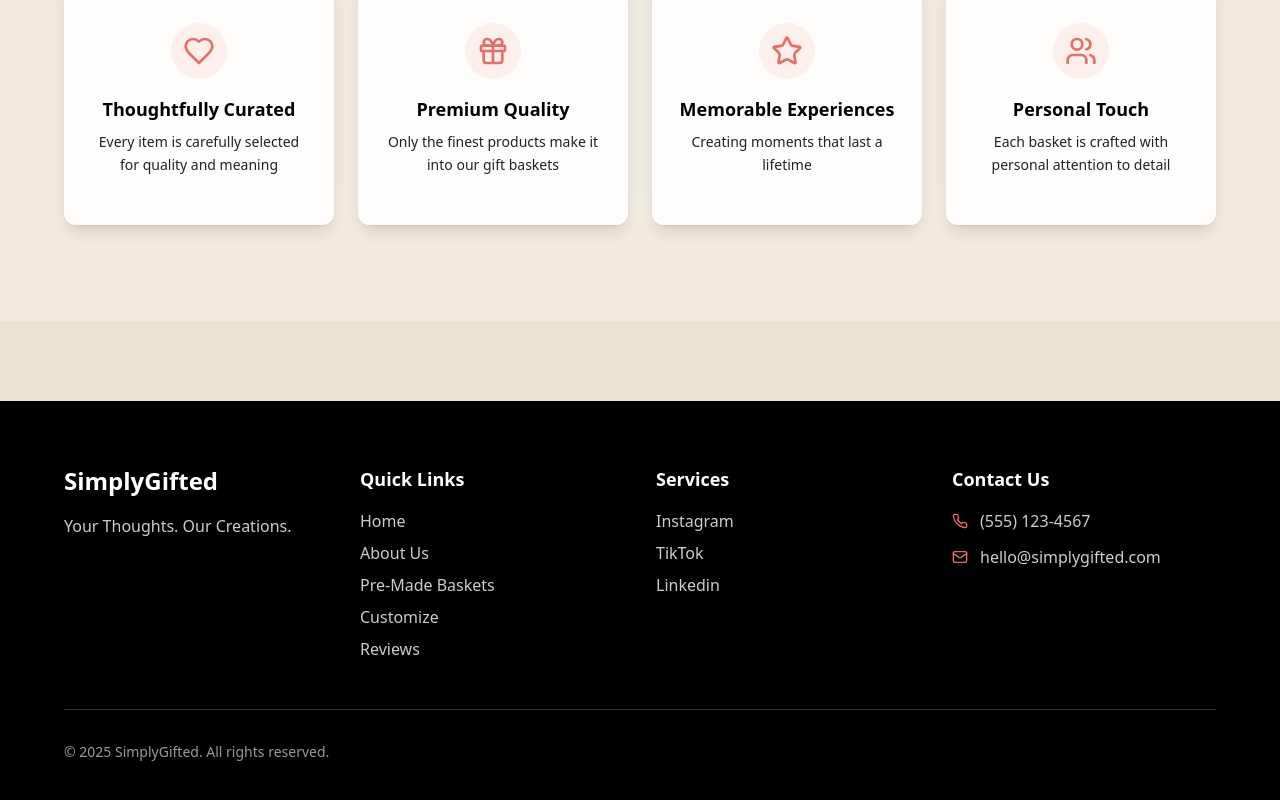
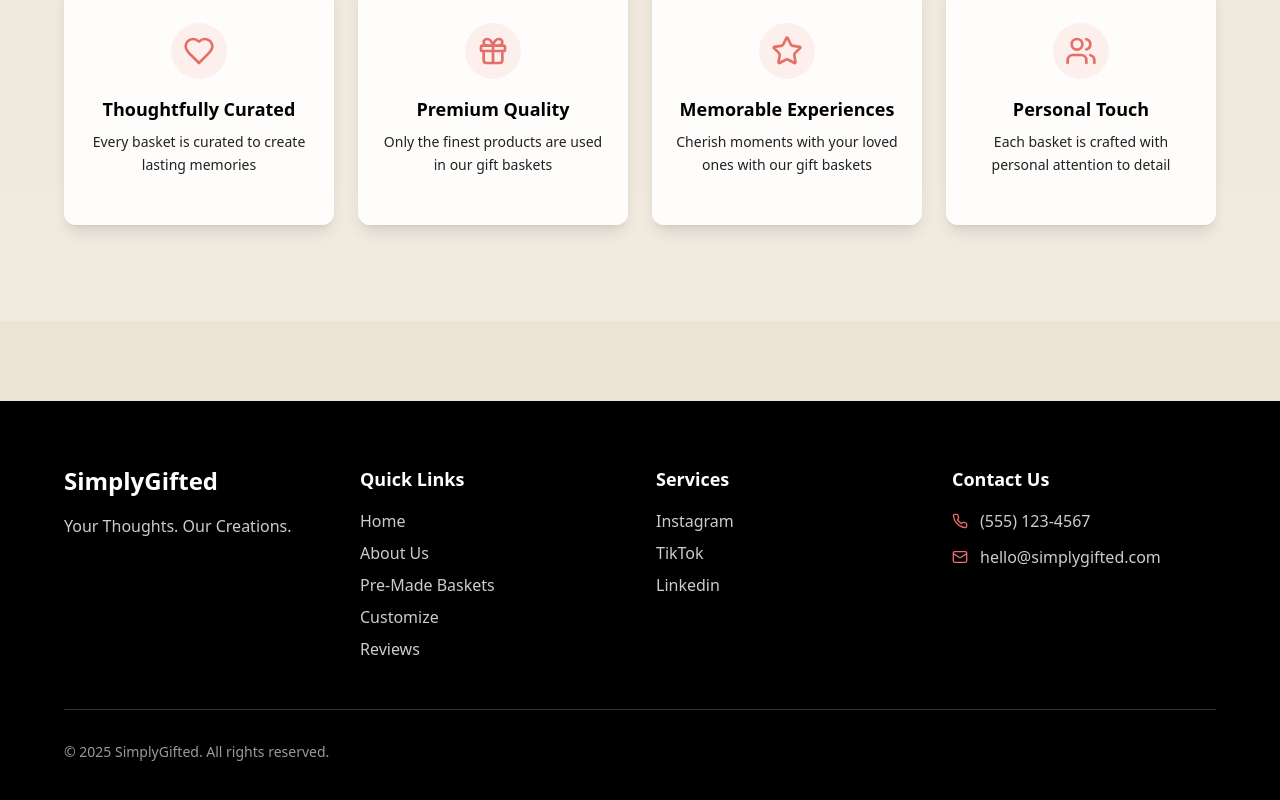
Before and after one commit to nht-cell/FInalSimplyGifted, a Next.js app: page / in a window 1280 px wide. Shown: the part 1589-2389 px from the top of the page. Built offline with nearby package versions, Linux system fonts and the light colour scheme.

Commit message:
Update about-section.tsx

```diff
--- a/components/about-section.tsx
+++ b/components/about-section.tsx
@@ -6,17 +6,17 @@ export function AboutSection() {
     {
       icon: Heart,
       title: "Thoughtfully Curated",
-      description: "Every item is carefully selected for quality and meaning",
+      description: "Every basket is curated to create lasting memories",
     },
     {
       icon: Gift,
       title: "Premium Quality",
-      description: "Only the finest products make it into our gift baskets",
+      description: "Only the finest products are used in our gift baskets",
     },
     {
       icon: Star,
       title: "Memorable Experiences",
-      description: "Creating moments that last a lifetime",
+      description: "Cherish moments with your loved ones with our gift baskets",
     },
     {
       icon: Users,
```
